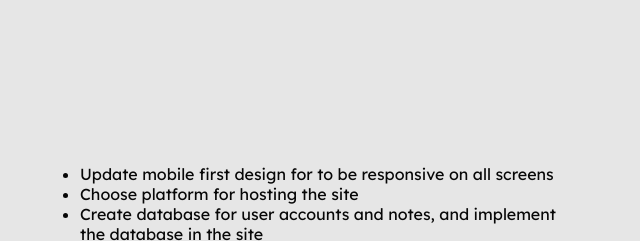
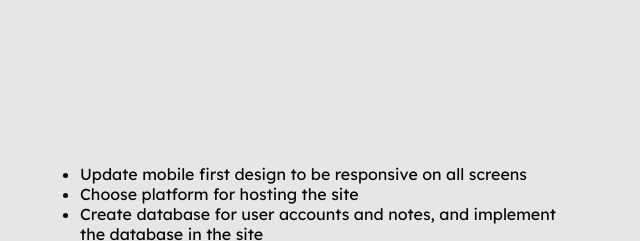
Before and after one commit to natisdale/magwd-capstone, a plain HTML site: page index.html in a window 1280 px wide. Shown: the part 5754-5995 px from the top of the page, 330-970 px from the left. Drawn offline with Linux system fonts and the light colour scheme.

Commit message:
fixing typo

```diff
--- a/index.html
+++ b/index.html
@@ -298,7 +298,7 @@
             <div class="tile__text">
               <ul>
                 <li>
-                  Update mobile first design for to be responsive on all screens
+                  Update mobile first design to be responsive on all screens
                 </li>
                 <li>Choose platform for hosting the site</li>
                 <li>
```
